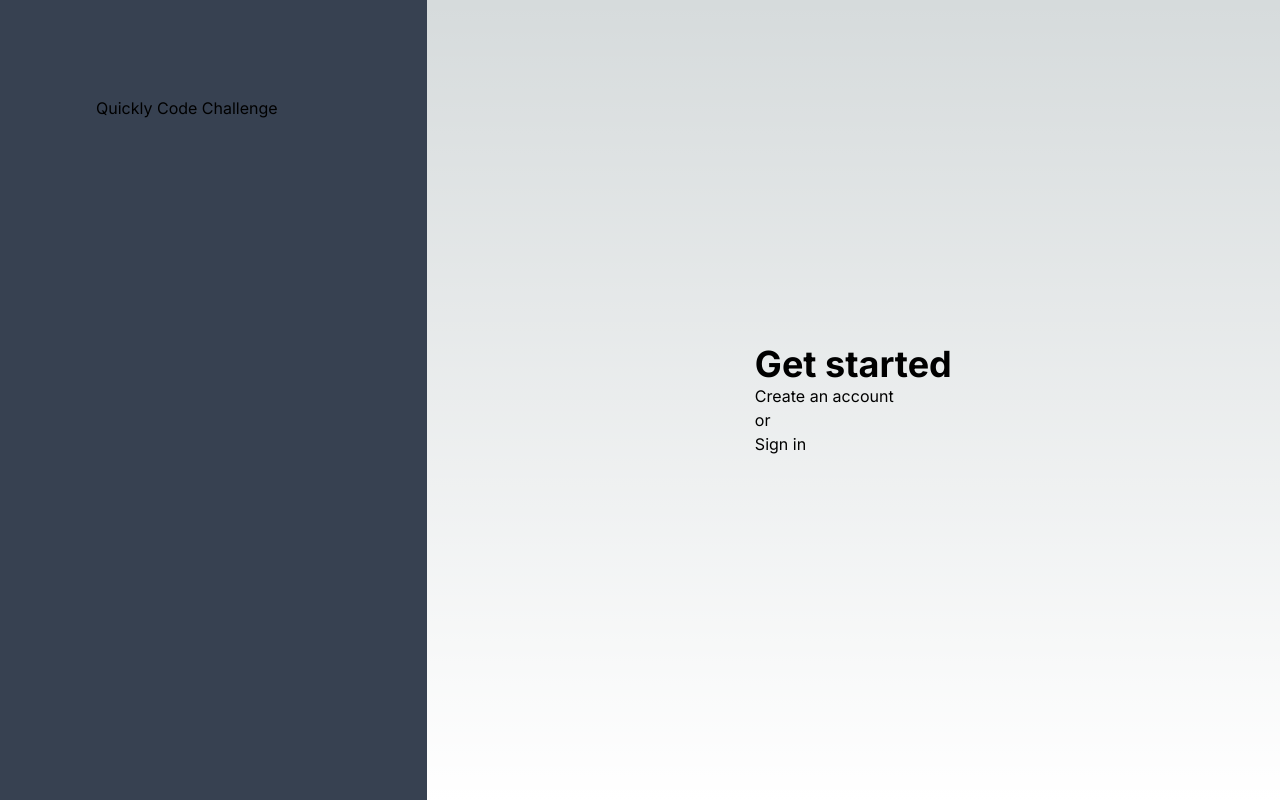
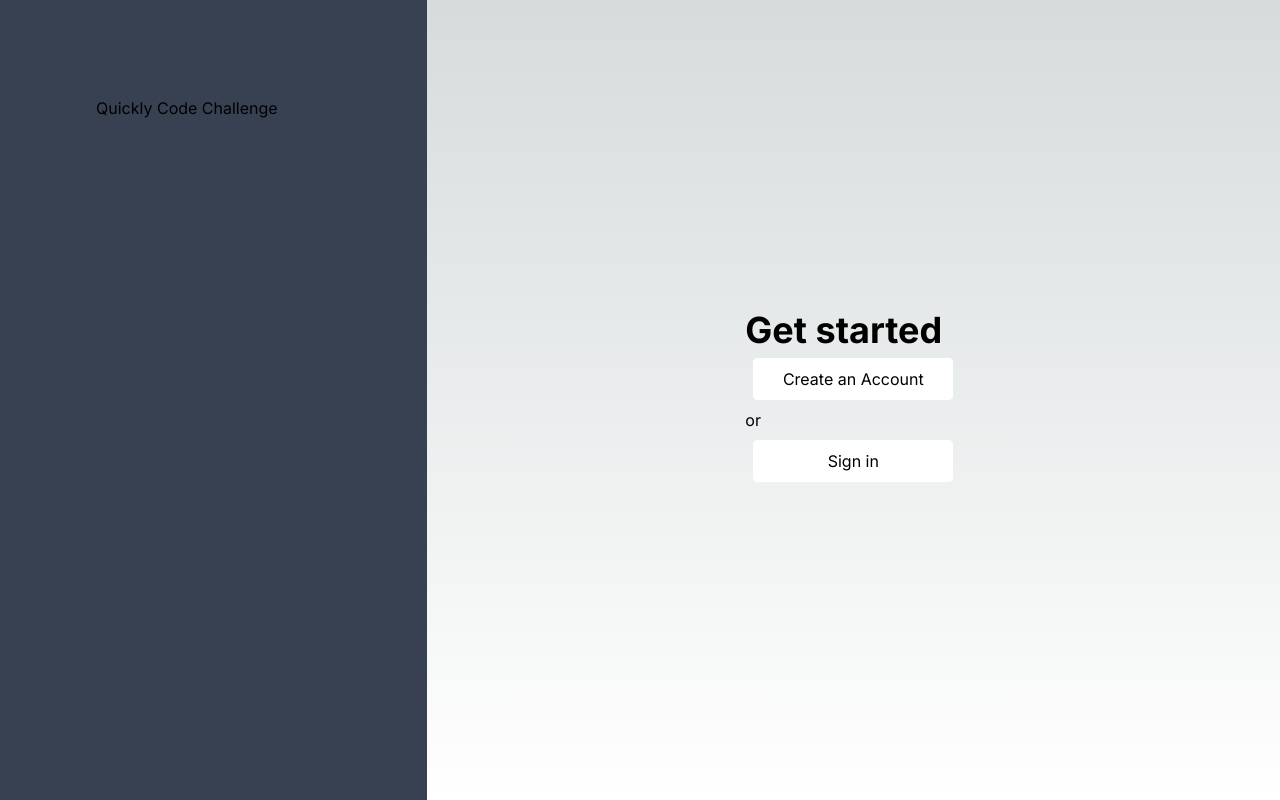
Before and after one commit to Jonas-Ross/quickly-code-challenge, a Next.js app: page / in a window 1280 px wide. Built offline with nearby package versions, Linux system fonts and the light colour scheme.

Commit message:
Make the links buttons, so I can see what im clicking - Jonas

```diff
--- a/src/app/page.tsx
+++ b/src/app/page.tsx
@@ -1,4 +1,4 @@
-import Link from 'next/link';
+import { NavButton } from '@/app/ui/nav-button';
 
 export default function Home() {
   return (
@@ -10,9 +10,9 @@ export default function Home() {
         <div>
           <h1 className="text-4xl font-bold">Get started</h1>
           <div>
-            <Link href="/signup">Create an account</Link>
+            <NavButton href="/signup" label={'Create an Account'} />
             <div>or</div>
-            <Link href="/login">Sign in</Link>
+            <NavButton href="/login" label={'Sign in'} />
           </div>
         </div>
       </div>
--- /dev/null
+++ b/src/app/ui/nav-button.tsx
@@ -0,0 +1,17 @@
+import Link from 'next/link';
+
+interface NavButtonProps {
+  href: string;
+  label: string;
+}
+
+export function NavButton({ href, label }: NavButtonProps) {
+  return (
+    <Link
+      className="m-2 block w-[200px] rounded border border-white bg-white p-2 text-center text-black"
+      href={href}
+    >
+      {label}
+    </Link>
+  );
+}
```
